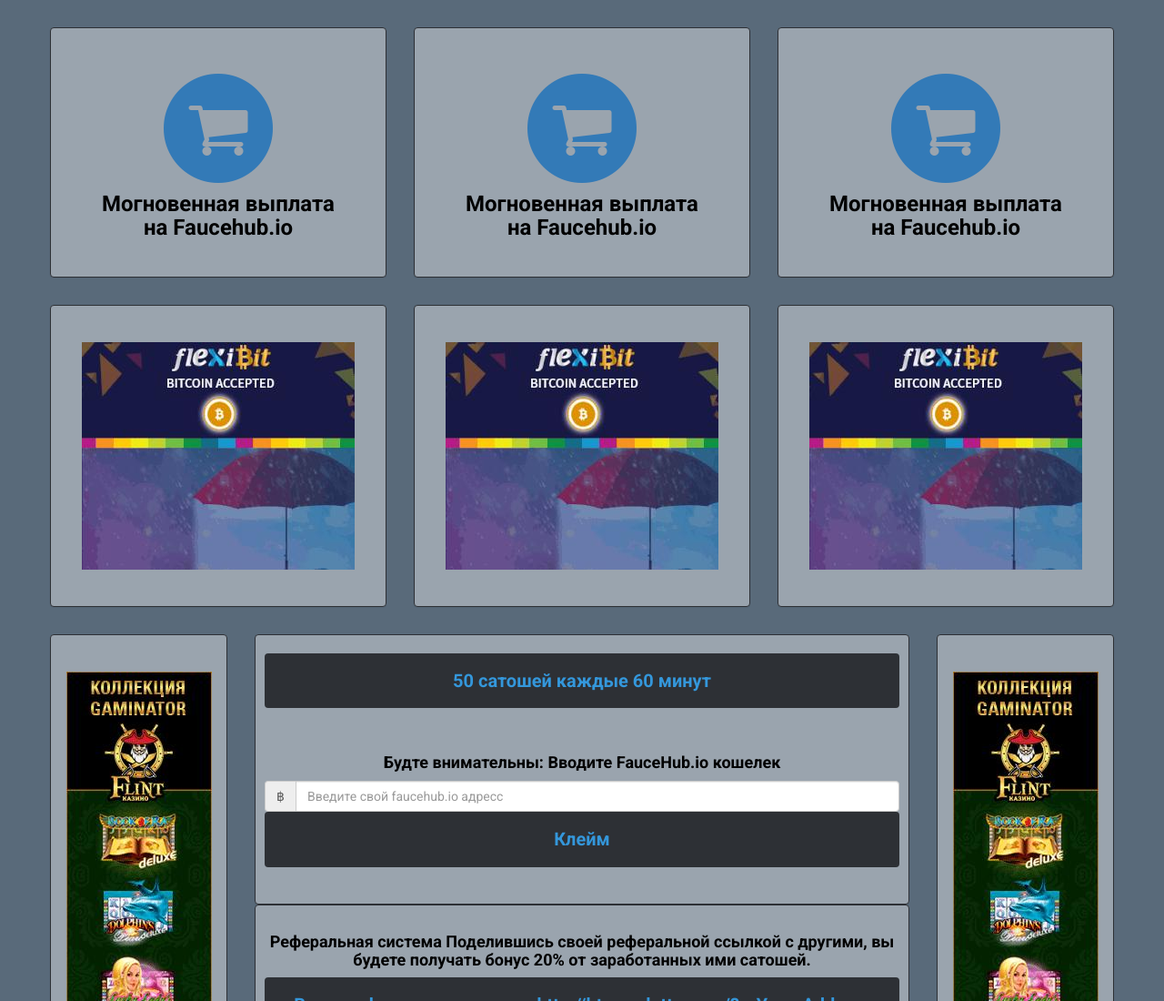
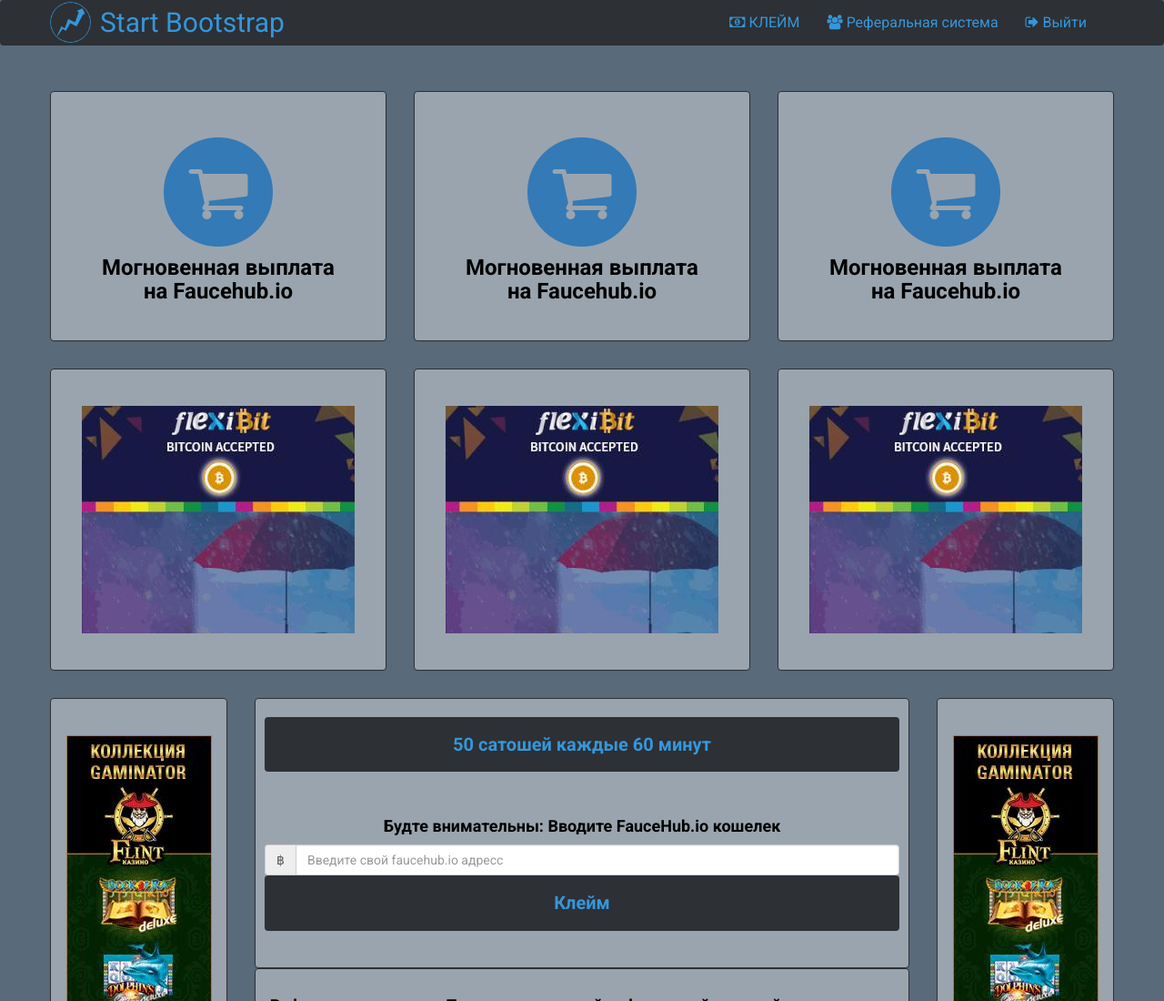
Before and after one commit to Privatik3/satoshi-progress.com, a website: page index.html in a window 1280 px wide. Shown: the top 1100 px of the page at 91% size. Drawn offline with nearby package versions, Linux system fonts and the light colour scheme; files that its build step writes are made by us from their sources.

Commit message:
Logo icon

```diff
--- a/index.html
+++ b/index.html
@@ -15,6 +15,43 @@
     <link href="css/style.css" rel="stylesheet">
 </head>
 <body>
+
+<!-- Navigation bar Section -->
+<nav class="navbar navbar-default navbar-custom">
+    <div class="container">
+        <!-- Brand and toggle get grouped for better mobile display -->
+        <div class="navbar-header page-scroll">
+            <button type="button" class="navbar-toggle" data-toggle="collapse"
+                    data-target="#bs-example-navbar-collapse-1">
+                <span class="sr-only">Toggle navigation</span> Menu <i class="fa fa-bars"></i>
+            </button>
+            <a class="navbar-brand page-scroll" href="#page-top">Start Bootstrap</a>
+        </div>
+
+        <!-- Collect the nav links, forms, and other content for toggling -->
+        <div class="collapse navbar-collapse" id="bs-example-navbar-collapse-1">
+            <ul class="nav navbar-nav navbar-right">
+                <li>
+                    <a class="page-scroll" href="#">
+                        <i class="fa fa-money" aria-hidden="true"></i> КЛЕЙМ
+                    </a>
+                </li>
+                <li>
+                    <a class="page-scroll" href="#">
+                        <i class="fa fa-users" aria-hidden="true"></i> Реферальная система
+                    </a>
+                </li>
+                <li>
+                    <a class="page-scroll" href="#">
+                        <i class="fa fa-sign-out" aria-hidden="true"></i> Выйти
+                    </a>
+                </li>
+            </ul>
+        </div>
+        <!-- /.navbar-collapse -->
+    </div>
+    <!-- /.container-fluid -->
+</nav>
 
 <!-- Services Section -->
 <section id="services">
--- a/less/style.less
+++ b/less/style.less
@@ -19,16 +19,15 @@
     .serif-font;
 }
 
-a,
 a:hover,
 a:focus,
 a:active,
 a.active {
-    outline: none;
-    color: darken(@theme-primary, 10%);
+    color: darken(@theme-alert-color, 10%) !important;
 }
 
 a {
+	outline: none;
     color: @theme-primary;
 }
 
@@ -39,7 +38,7 @@
 // Custom css
 .col-md-2, .col-md-3, .col-md-4, .col-md-5, .col-md-6, .col-md-7,
 .col-md-8, .col-md-9, .col-md-10, .col-md-11, .col-md-12 {
-	border: 0px solid #000;
+	border: 0 solid #000;
 	margin: 0;
 	padding: 0;
 }
@@ -57,6 +56,30 @@
 	color: @theme-alert-color;
 	font-size: 20px;
 	font-weight: 700;
+}
+
+// Navigation bar style
+.navbar-custom {
+	background-color: @theme-second;
+	border: none;
+	/*&:hover,
+	&:focus,
+	&:active,
+	&.active {
+		color: #000000;
+	}*/
+	.navbar-brand {
+		background: @theme-second url(/img/logo.png) 0 2px no-repeat;
+		padding-left: 55px;
+		-webkit-background-size: 45px;
+		background-size: 45px;
+		color: @theme-alert-color;
+		font-size: 30px;
+	}
+	.navbar-nav li a{
+		color: @theme-alert-color;
+		font-size: 16px;
+	}
 }
 
 // Service section style
```
